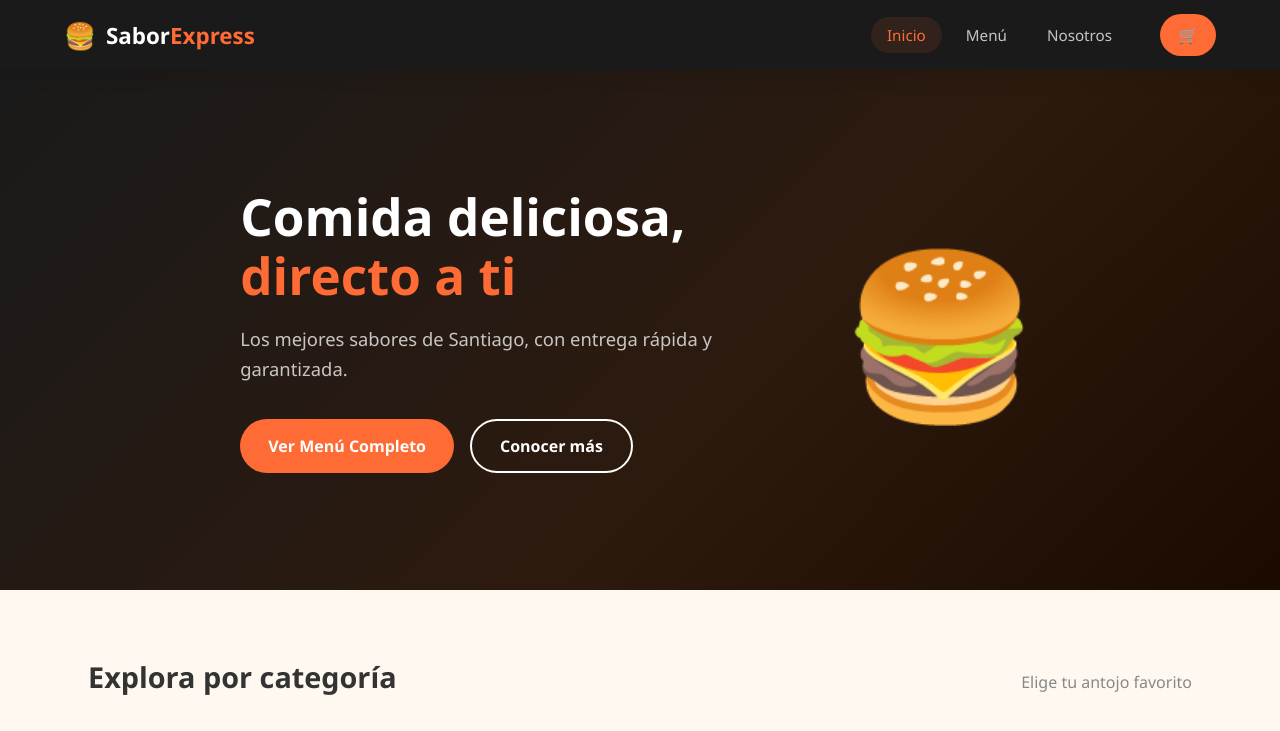
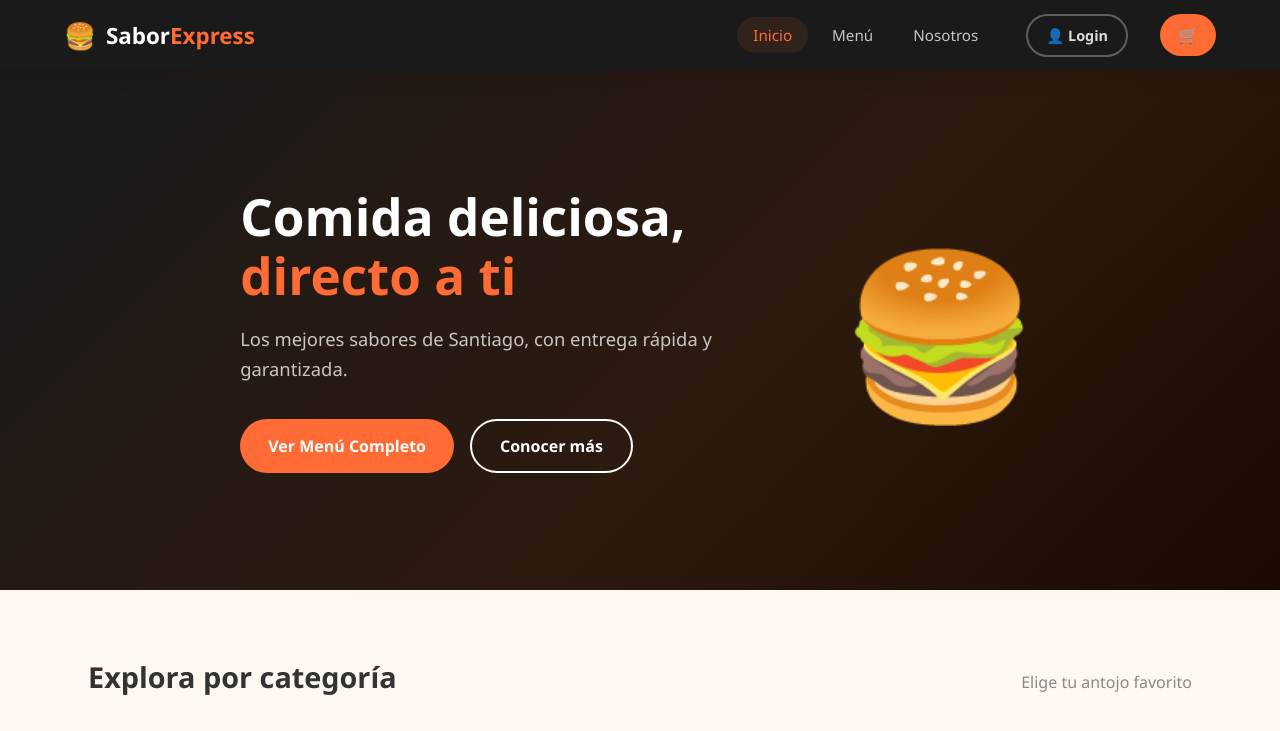
Before and after one commit to ByBenjita/innovatech-frontend, a React (Create React App) app: page / in a window 1280 px wide. Shown: the top 731 px of the page. Built offline with nearby package versions, Linux system fonts and the light colour scheme; no server answers.

Commit message:
feat: Agregar botón de inicio/cierre de sesión de administrador en el encabezado con estilo

```diff
--- a/src/App.css
+++ b/src/App.css
@@ -41,6 +41,16 @@ button { cursor: pointer; border: none; background: none; font-family: inherit;
 }
 .nav-link:hover { color: white; background: rgba(255,255,255,0.1); }
 .nav-link.active { color: var(--primary); background: rgba(255, 107, 53, 0.1); }
+.login-btn {
+  padding: 10px 18px; border-radius: var(--radius-full);
+  border: 2px solid rgba(255,255,255,0.3); color: rgba(255,255,255,0.85);
+  font-size: 0.9rem; font-weight: 600; cursor: pointer; background: none;
+  transition: var(--transition); display: flex; align-items: center; gap: 6px;
+}
+.login-btn:hover { border-color: white; color: white; }
+.login-btn.admin-active { border-color: var(--primary); color: var(--primary); }
+.login-btn.admin-active:hover { background: rgba(255,107,53,0.1); }
+
 .cart-btn {
   position: relative; padding: 10px 18px;
   background: var(--primary); color: white;
--- a/src/components/layout/Header.jsx
+++ b/src/components/layout/Header.jsx
@@ -1,8 +1,10 @@
 import React from 'react';
 import { useCart } from '../../context/CartContext';
+import { useAuth } from '../../context/AuthContext';
 
 export default function Header({ currentPage, onNavigate }) {
   const { count } = useCart();
+  const { isAdmin, logout } = useAuth();
 
   return (
     <header className="header">
@@ -33,6 +35,16 @@ export default function Header({ currentPage, onNavigate }) {
           </button>
         </nav>
 
+        {isAdmin ? (
+          <button className="login-btn admin-active" onClick={logout}>
+            👤 Cerrar sesión
+          </button>
+        ) : (
+          <button className="login-btn" onClick={() => onNavigate('admin')}>
+            👤 Login
+          </button>
+        )}
+
         <button className="cart-btn" onClick={() => onNavigate('cart')}>
           <span className="cart-icon">🛒</span>
           {count > 0 && <span className="cart-badge">{count}</span>}
```
